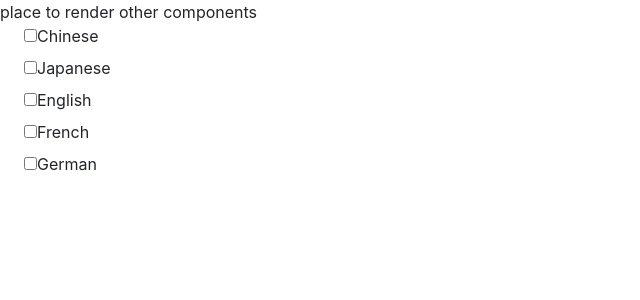
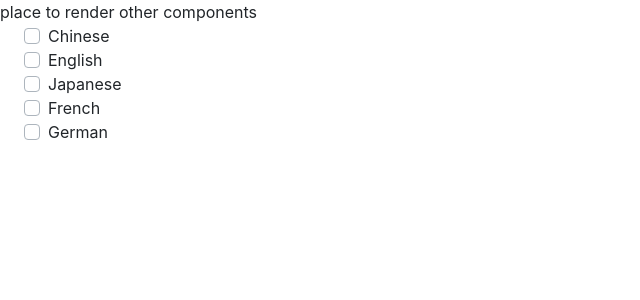
Before and after one commit to UoaWDCC/wdcc-cmlg-frontend, a React (Create React App) app: page / in a window 1280 px wide. Shown: the top 300 px of the page, without its empty margins (0-640 px from the left). Built offline with nearby package versions, Linux system fonts and the light colour scheme.

Commit message:
[CLMG-013] Select column Issue: Try to adjust the style of the form Solution: Using bootstrap component Risk: No risk. Reviewed by:--

```diff
--- a/src/components/SelectCol.js
+++ b/src/components/SelectCol.js
@@ -2,29 +2,27 @@ import React from 'react';
 
 class SelectCol extends React.Component {
     render() {
-
-        const { classes, columns, options } = this.props;
         return (
             <div className="custom-control custom-checkbox">
-                <div>
-                    <input type="checkbox" id="chinese" name="chinese" value="chinese"></input>
-                    <label for="check1">Chinese</label>
+                <div className="custom-control custom-checkbox">
+                    <input type="checkbox" class="custom-control-input" id="chinese"></input>
+                    <label class="custom-control-label" for="chinese">Chinese</label>
                 </div>
-                <div>
-                    <input type="checkbox" id="Japanese" name="Japanese" value="Japanese"></input>
-                    <label htmlFor="check1">Japanese</label>
+                <div className="custom-control custom-checkbox">
+                    <input type="checkbox" className="custom-control-input" id="english"></input>
+                    <label className="custom-control-label" for="english">English</label>
                 </div>
-                <div>
-                    <input type="checkbox" id="English" name="English" value="English"></input>
-                    <label htmlFor="check1">English</label>
+                <div className="custom-control custom-checkbox">
+                    <input type="checkbox" className="custom-control-input" id="japanese"></input>
+                    <label className="custom-control-label" for="japanese">Japanese</label>
                 </div>
-                <div>
-                    <input type="checkbox" id="French" name="French" value="French"></input>
-                    <label htmlFor="check1">French</label>
+                <div className="custom-control custom-checkbox">
+                    <input type="checkbox" className="custom-control-input" id="french"></input>
+                    <label className="custom-control-label" for="french">French</label>
                 </div>
-                <div>
-                    <input type="checkbox" id="German" name="German" value="German"></input>
-                    <label htmlFor="check1">German</label>
+                <div className="custom-control custom-checkbox">
+                    <input type="checkbox" className="custom-control-input" id="german"></input>
+                    <label className="custom-control-label" for="german">German</label>
                 </div>
             </div>
         );
```
